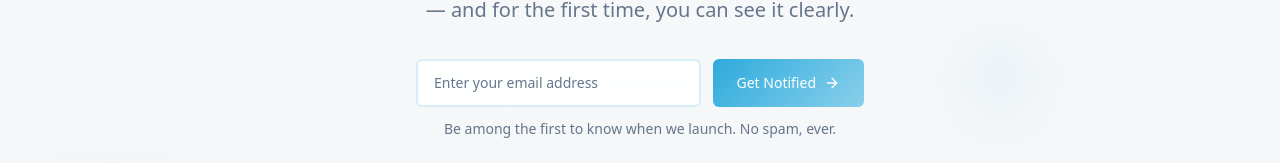
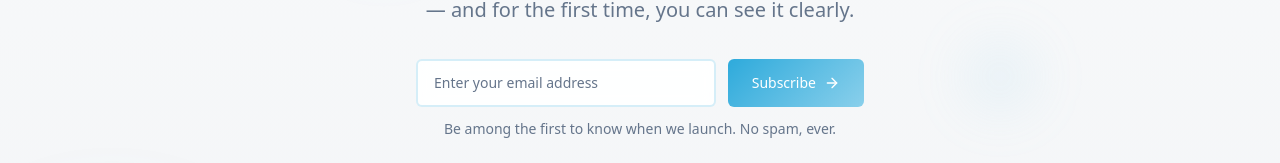
Before and after one commit to sgzrov/voyant-hello-health, a React (Vite) app: page / in a window 1280 px wide. Shown: the part 355-518 px from the top of the page. Built offline with nearby package versions, Linux system fonts and the light colour scheme.

Commit message:
Update EmailCollector button text - Change 'Get Notified' to 'Subscribe' - Change 'Success!' to 'Subscribed' - More concise and clear button labeling

```diff
--- a/src/components/EmailCollector.tsx
+++ b/src/components/EmailCollector.tsx
@@ -84,7 +84,7 @@ export const EmailCollector = () => {
           className="h-12 px-6 bg-gradient-primary text-white font-medium hover:shadow-glow transition-all duration-300 group"
         >
           {isSuccess ? (
-            <span>Success!</span>
+            <span>Subscribed</span>
           ) : isLoading ? (
             <div className="flex items-center space-x-2">
               <div className="w-4 h-4 border-2 border-white border-t-transparent rounded-full animate-spin" />
@@ -92,7 +92,7 @@ export const EmailCollector = () => {
             </div>
           ) : (
             <div className="flex items-center space-x-2">
-              <span>Get Notified</span>
+              <span>Subscribe</span>
               <ArrowRight className="w-4 h-4 transition-transform group-hover:translate-x-1" />
             </div>
           )}
```
